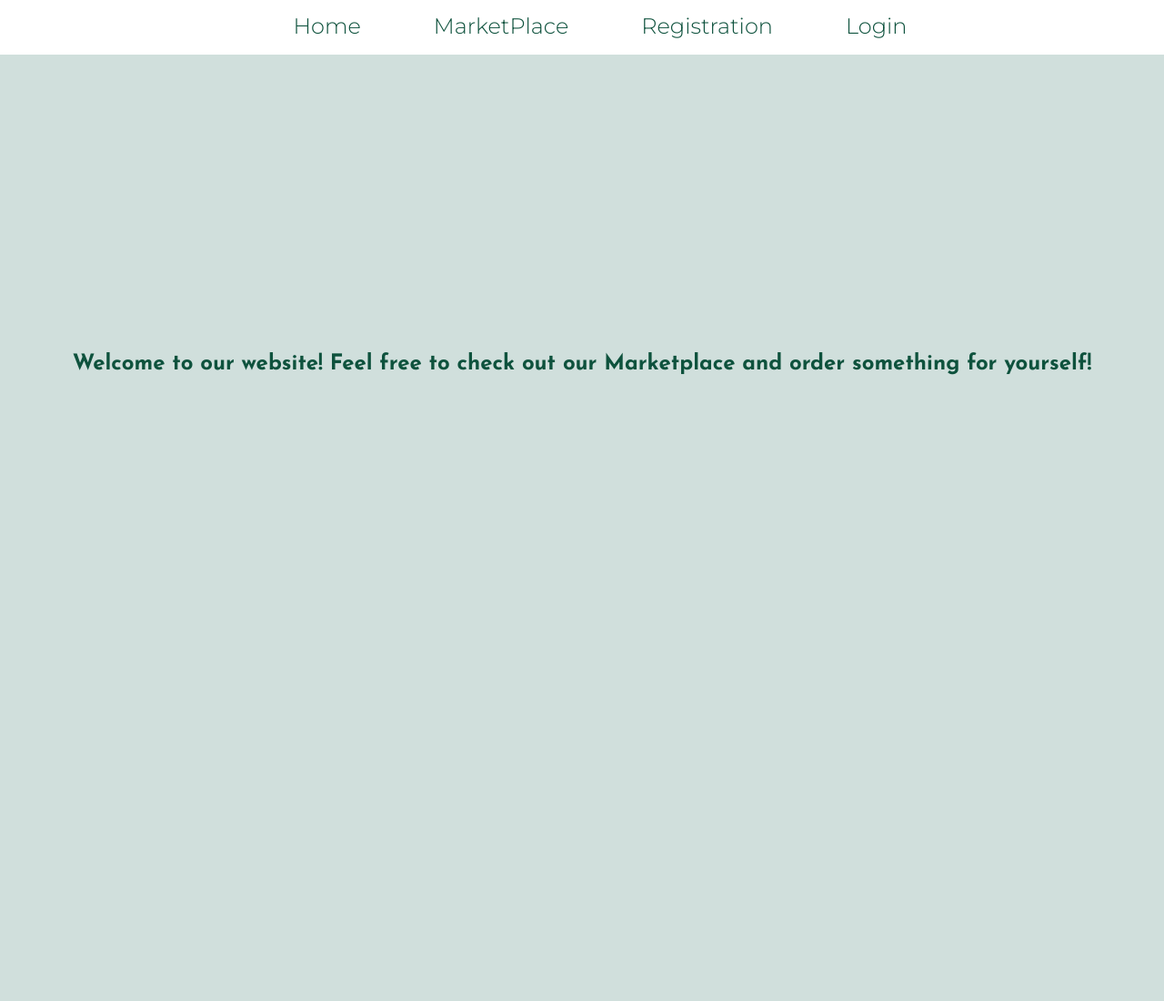
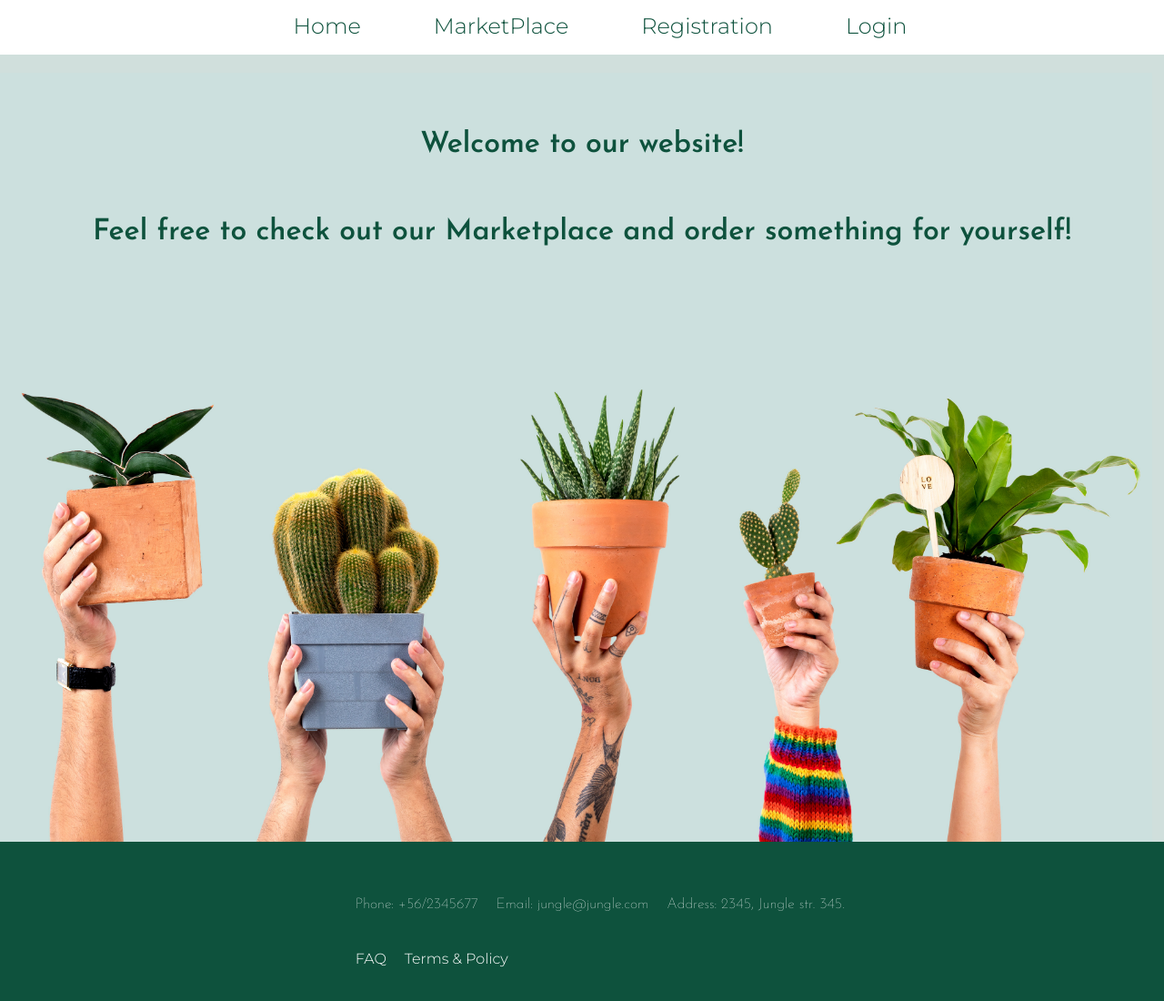
Before and after one commit to galveron/El-Proyecte-Grande, a React (Vite) app in the folder Frontend/ElProyecteGrandeFrontend/: page / in a window 1280 px wide. Shown: the top 1100 px of the page at 91% size. Before the commit the page ends 800 px from the top, so only its background shows below. Built offline with nearby package versions, Linux system fonts and the light colour scheme.

Commit message:
feat - add footer and set pages size

```diff
--- a/Frontend/ElProyecteGrandeFrontend/src/Components/ProductCard/ProductCard.jsx
+++ b/Frontend/ElProyecteGrandeFrontend/src/Components/ProductCard/ProductCard.jsx
@@ -8,13 +8,13 @@ function ProductCard(props) {
                 <img className='img' src={product.image ? song.images.coverart : '/plant1.jpg'} />
                 <button className='save'><i className="fa-regular fa-heart"></i></button>
                 <div className='card-overlay'></div>
-                <lu className='details'>
+                <ul className='details'>
                     <li>{product.id}</li>
                     <li>Seller: {product.seller.name}</li>
                     <li>Price: {product.price}$</li>
                     <li>Description: {product.details}</li>
                     <li>In stock: {product.quantity}</li>
-                </lu>
+                </ul>
 
             </div>
         </>
--- a/Frontend/ElProyecteGrandeFrontend/src/Pages/Home.jsx
+++ /dev/null
@@ -1,7 +0,0 @@
-const Home = () => (
-    <div className="home-page">
-        <h2>Welcome to our website! Feel free to check out our Marketplace and order something for yourself!</h2>
-    </div>
-)
-
-export default Home;
--- /dev/null
+++ b/Frontend/ElProyecteGrandeFrontend/src/Pages/Home/Home.css
@@ -0,0 +1,23 @@
+.home-page {
+    position: relative;
+    display: flex;
+    align-items: center;
+}
+
+img {
+    width: 99vw;
+}
+
+.welcome {
+    font-family: "Josefin Sans", sans-serif;
+    font-weight: 600;
+    line-height: 3;
+    font-size: xx-large;
+    left: 0;
+    display: flex;
+    flex-direction: row;
+    justify-content: center;
+    align-items: center;
+    height: 200px;
+    width: 100vw;
+}
--- /dev/null
+++ b/Frontend/ElProyecteGrandeFrontend/src/Pages/Home/Home.jsx
@@ -0,0 +1,10 @@
+import './Home.css';
+
+const Home = () => (
+    <div className="home-page">
+        <img src="/background1.jpg" />
+        <h2 className='welcome'>Welcome to our website! <br />Feel free to check out our Marketplace and order something for yourself!</h2>
+    </div>
+)
+
+export default Home;
--- a/Frontend/ElProyecteGrandeFrontend/src/Pages/Layout/Layout.css
+++ b/Frontend/ElProyecteGrandeFrontend/src/Pages/Layout/Layout.css
@@ -1,4 +1,4 @@
-.layout {
+.header {
     margin: 0;
     left: 0;
     display: flex;
@@ -12,12 +12,12 @@
     z-index: 1;
 }
 
-.layout ul {
+.header ul {
     display: flex;
     flex-direction: row;
 }
 
-.layout li {
+.header li {
     margin: 20px;
     padding: 20px;
     list-style-type: none;
@@ -26,6 +26,37 @@
     transition: 200ms ease-in-out;
 }
 
-.layout li:hover {
+.header li:hover {
     color: rgb(255, 255, 255);
 }
+
+.footer {
+    margin: 0;
+    left: 0;
+    display: flex;
+    flex-direction: row;
+    justify-content: center;
+    align-items: center;
+    background-color: #0E523D;
+    height: 200px;
+    width: 100vw;
+    bottom: 0;
+    z-index: 1;
+}
+
+.footer ul {
+    display: flex;
+    color: #FFFFFF;
+}
+
+.footer li {
+    margin: 5px;
+    padding: 5px;
+    list-style-type: none;
+    font-size: medium;
+    transition: 200ms ease-in-out;
+}
+
+.footer a {
+    color: #FFFFFF;
+}
--- a/Frontend/ElProyecteGrandeFrontend/src/Pages/Layout/Layout.jsx
+++ b/Frontend/ElProyecteGrandeFrontend/src/Pages/Layout/Layout.jsx
@@ -20,10 +20,12 @@ function Layout() {
         notification.success({ message: 'Logged out.' })
     }
 
+
+
     return (
         <>
             <header>
-                <div className="layout">
+                <div className="header">
                     <nav>
                         <ul>
                             <li className="home-layout">
@@ -55,6 +57,21 @@ function Layout() {
                 </div>
             </header >
             <Outlet />
+            <footer>
+                <div className="footer">
+                    <nav className="row">
+                        <ul className="column">
+                            <li>Phone: +56/2345677</li>
+                            <li>Email: jungle@jungle.com</li>
+                            <li>Address: 2345, Jungle str. 345.</li>
+                        </ul>
+                        <ul className="column">
+                            <li><Link to="/faq">FAQ</Link></li>
+                            <li><Link to="/termsandpolicy">Terms & Policy</Link></li>
+                        </ul>
+                    </nav>
+                </div>
+            </footer>
         </>
     )
 }
--- a/Frontend/ElProyecteGrandeFrontend/src/Pages/Login.jsx
+++ b/Frontend/ElProyecteGrandeFrontend/src/Pages/Login.jsx
@@ -39,6 +39,7 @@ function Login() {
     }
 
     return (
+        <div className="login">
             <div className="login-container">
                 <form className='login' onSubmit={e => handleLogin(e)}>
                     <label>E-mail</label>
@@ -48,6 +49,7 @@ function Login() {
                     <button type='submit'>Login</button>
                 </form>
             </div>
+        </div>
     );
 }
 
--- a/Frontend/ElProyecteGrandeFrontend/src/Pages/MarketPlace.jsx
+++ b/Frontend/ElProyecteGrandeFrontend/src/Pages/MarketPlace.jsx
@@ -16,9 +16,12 @@ function MarketPlace() {
     }, [])
 
     return (<>
-        {loading ? <h1>Loading...</h1> :
-            <Products products={products} />
-        }</>
+        <div className='marketplace'>
+            {loading ? <h1>Loading...</h1> :
+                <Products products={products} />
+            }
+        </div>
+    </>
     )
 }
 
--- a/Frontend/ElProyecteGrandeFrontend/src/Pages/Register/Register.jsx
+++ b/Frontend/ElProyecteGrandeFrontend/src/Pages/Register/Register.jsx
@@ -2,6 +2,7 @@ import { Link } from "react-router-dom"
 
 function RegisterAs() {
     return (
+        <div className="register">
             <div className="register-button-container">
                 <button>
                     <Link to='/register-customer'>Register as customer</Link>
@@ -10,6 +11,7 @@ function RegisterAs() {
                     <Link to='/register-company'>Register as company</Link>
                 </button>
             </div>
+        </div>
     )
 }
 
--- a/Frontend/ElProyecteGrandeFrontend/src/Pages/UserProfile.jsx
+++ b/Frontend/ElProyecteGrandeFrontend/src/Pages/UserProfile.jsx
@@ -26,6 +26,7 @@ function UserProfile() {
     if (loading) return <h2>Loading...</h2>;
 
     return (
+        <div className="profile">
             <div className="user-profile-container">
                 {user.company ? (
                     <CompanyProfile user={user} />
@@ -35,6 +36,7 @@ function UserProfile() {
                     </div>
                 )}
             </div>
+        </div>
     )
 }
 
--- a/Frontend/ElProyecteGrandeFrontend/src/index.css
+++ b/Frontend/ElProyecteGrandeFrontend/src/index.css
@@ -15,11 +15,17 @@
 
 #root {
   max-width: 1280px;
-  margin: 0 auto;
-  padding: 2rem;
   text-align: center;
+  display: inline-block;
+  height: 90vh;
+  margin-top: 10vh;
 }
 
+#root img+.welcome {
+  position: absolute;
+  top: 0;
+  left: 0;
+}
 
 a {
   color: #0E523D;
@@ -93,6 +99,7 @@ body {
   cursor: pointer;
   border-radius: 10px;
 }
+
 
 .register-button-container>button>a {
   color: #D0DFDC;
@@ -200,3 +207,21 @@ body {
   border-radius: 10px;
   border-color: #0E523D;
 }
+
+.register {
+  min-height: 70vh;
+}
+
+.marketplace {
+  min-height: 70vh;
+}
+
+.login {
+  min-height: 70vh;
+}
+
+.profile {
+  min-height: 70vh;
+  display: inline-block;
+  align-content: center;
+}
--- a/Frontend/ElProyecteGrandeFrontend/src/main.jsx
+++ b/Frontend/ElProyecteGrandeFrontend/src/main.jsx
@@ -5,7 +5,7 @@ import { createBrowserRouter, RouterProvider } from 'react-router-dom';
 import './index.css';
 import Layout from './Pages/Layout/Layout';
 import ErrorPage from './Pages/ErrorPage';
-import Home from './Pages/Home';
+import Home from './Pages/Home/Home';
 import MarketPlace from './Pages/MarketPlace';
 import CustomerRegistration from './Pages/Register/CustomerRegistration';
 import CompanyRegistration from './Pages/Register/CompanyRegistration';
@@ -43,13 +43,13 @@ const router = createBrowserRouter([
       {
         path: '/register-company',
         element: <CompanyRegistration />
-      },{
+      }, {
         path: '/profile',
         element: <UserProfile />
       },
       {
         path: '/test-page',
-        element: <TestPage/>
+        element: <TestPage />
       }
     ]
   }
```
Also changed, not shown: Frontend/ElProyecteGrandeFrontend/public/background1.jpg (added), 1 other file (tests, documents, lock files or other folders). Lines whose indentation alone changed are shown as unchanged.
